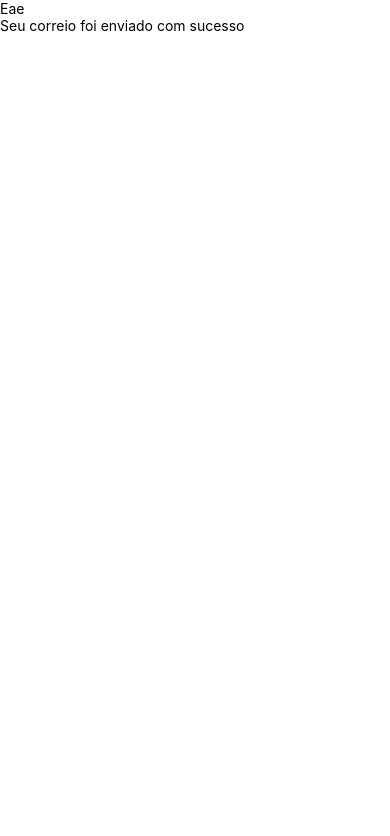
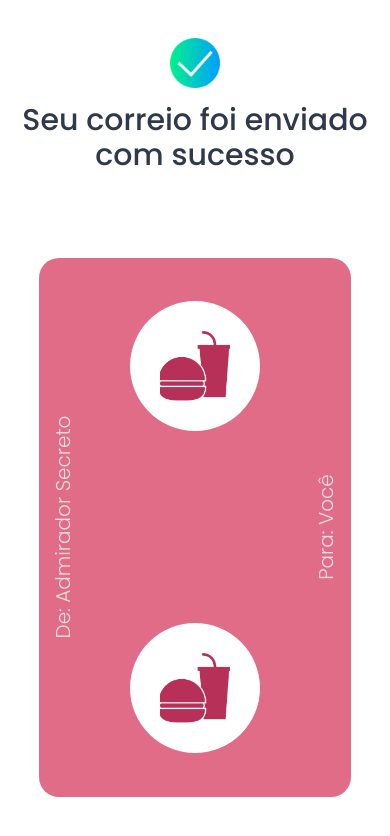
Before and after one commit to CauaS1/correio-elegante, a React Native app: screen /Final in a window 390 px wide. Shown: the top 836 px of the page. Built offline with nearby package versions, Linux system fonts and the light colour scheme.

Commit message:
Final screen finished

```diff
--- a/src/pages/FInal.tsx
+++ b/src/pages/FInal.tsx
@@ -1,25 +1,146 @@
-import React from 'react';
-import { Text, View, StyleSheet, StatusBar } from 'react-native';
+import React, { useContext } from 'react';
+import { Text, View, StyleSheet, StatusBar, Image } from 'react-native';
+import { FontContext } from '../contexts/FontContext';
+import { LinearGradient } from 'expo-linear-gradient';
+
+import AppLoading from 'expo-app-loading';
 
 function Final() {
+  const { fontsLoaded } = useContext(FontContext);
+
+  if (!fontsLoaded) {
+    return <AppLoading />
+  } else {
     return (
       <View style={styles.container}>
         <StatusBar translucent={false} backgroundColor="#fff" />
 
         <View style={styles.about}>
-        <Text>Eae</Text>
+          <Image source={require('../../assets/icons/check.png')} style={styles.icon} />
 
-        <Text>Seu correio foi enviado com sucesso</Text>
+          <Text style={styles.resultText}>Seu correio foi enviado com sucesso</Text>
+        </View>
+
+        <View style={styles.cardContainer}>
+
+          <View style={styles.card}>
+
+            <View style={styles.cardSides}>
+              <View style={styles.cardIconsContainer}>
+                <Image source={require('../../assets/icons/fast-food.png')} style={styles.cardIcons} />
+              </View>
+            </View>
+
+            <View style={styles.cardMiddle}>
+              <View style={styles.cardTextContainer}>
+                <Text style={styles.cardText}>De: Admirador Secreto</Text>
+              </View>
+
+              <View style={styles.cardTextContainer}>
+                <Text style={styles.cardText}>Para: Você</Text>
+              </View>
+            </View>
+
+            <View style={styles.cardSides}>
+              <View style={styles.cardIconsContainer}>
+                <Image source={require('../../assets/icons/fast-food.png')} style={styles.cardIcons} />
+              </View>
+            </View>
+          </View>
         </View>
       </View>
     )
+  }
 }
 
 const styles = StyleSheet.create({
   container: {
     flex: 1,
     backgroundColor: '#fff'
+  },
+
+  /* A B O U T */
+  about: {
+    width: '100%',
+    height: '25%',
+
+    alignItems: 'center',
+    justifyContent: 'center'
+  },
+  icon: {
+    width: 50,
+    height: 50,
+
+    marginBottom: 15
+  },
+  resultText: {
+    fontSize: 30,
+    lineHeight: 35,
+
+    textAlign: 'center',
+    fontFamily: 'Poppins-Medium',
+
+    color: '#2F394B'
+  },
+
+  /* C A R D  C O N T A I N E R */
+  cardContainer: {
+    width: '100%',
+    height: '75%',
+
+    alignItems: 'center',
+    justifyContent: 'center'
+  },
+  card: {
+    width: '80%',
+    height: '85%',
+
+    borderRadius: 20,
+
+    backgroundColor: '#E06C88',
+    justifyContent: 'space-around',
+    overflow: 'hidden'
+  },
+
+  cardSides: {
+    height: '30%',
+    alignItems: 'center',
+    padding: 15,
+  },
+
+  cardMiddle: { /* M I D D L E  */
+    padding: 10,
+
+    flexDirection: 'row',
+    justifyContent: 'center'
+
+  },
+  cardTextContainer: {
+    width: '90%',
+
+    transform: [{ rotate: '270deg' }]
+  },
+  cardText: {
+    textAlign: 'center',
+    fontFamily: 'Poppins-Light',
+    color: '#E7DFDD',
+    fontSize: 20,
+  },
+
+  cardIconsContainer: {
+    width: 130,
+    height: 130,
+    backgroundColor: '#fff',
+    borderRadius: 70,
+
+    alignItems: 'center',
+    justifyContent: 'center',
+  },
+  cardIcons: {
+    width: 70,
+    height: 70
   }
 })
 
+
 export default Final;
```
Also changed, not shown: assets/icons/accepted.png (added), assets/icons/check.png (added). Lines whose indentation alone changed are shown as unchanged.
